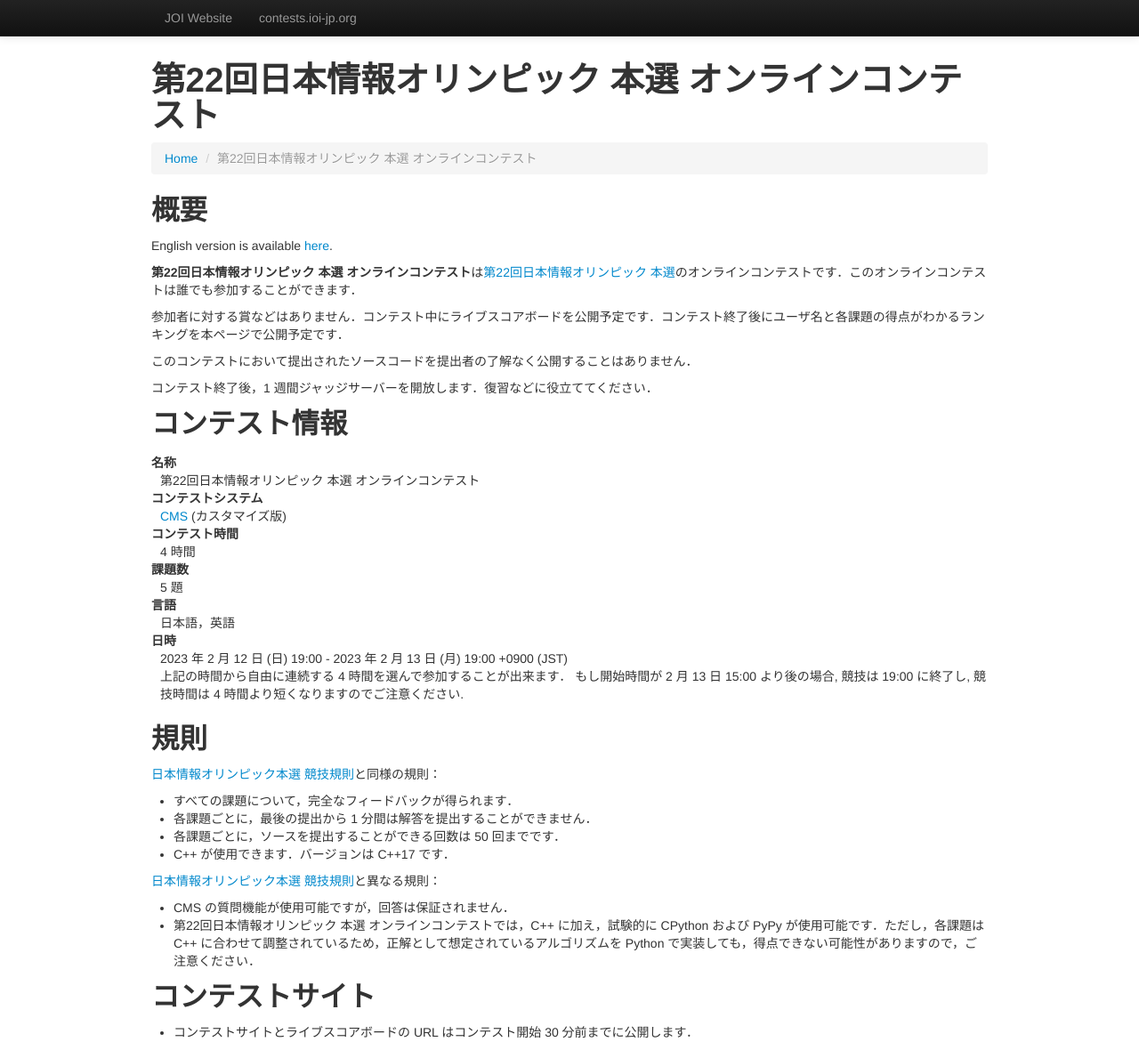
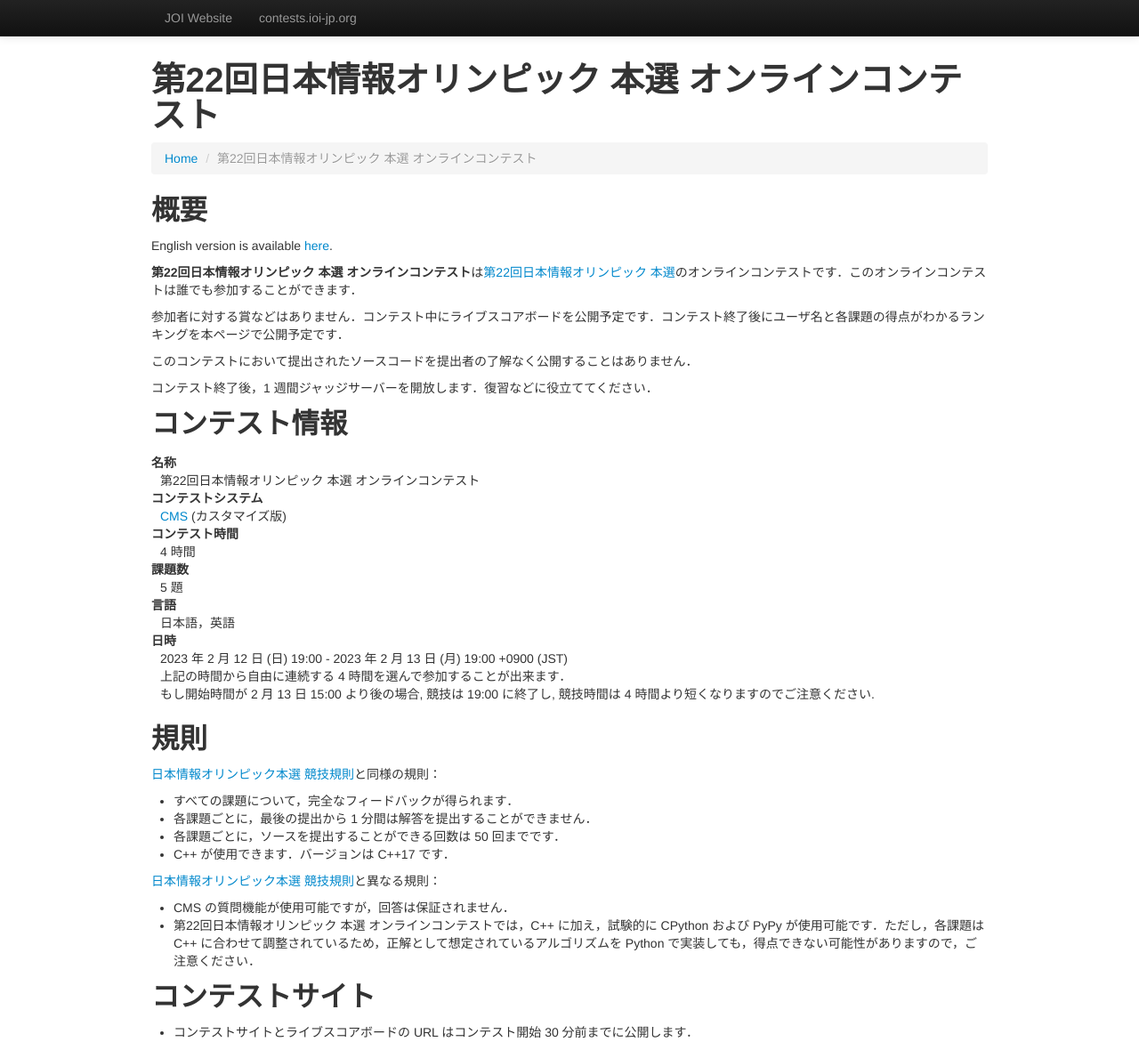
Before and after one commit to jcioi/joi-contests-site, a Jekyll site: the page built from joi-ho-2023/index.md, in a window 1280 px wide and 1180 px high. Shown: the whole window at 89% size. Built offline with Jekyll 4.4.1, drawn with Linux system fonts in a browser that asks for light colours; part of the change alters nothing that is shown.

Commit message:
fixed typo

```diff
--- a/joi-ho-2023/index.md
+++ b/joi-ho-2023/index.md
@@ -40,8 +40,8 @@ English version is available [here](./index-en.html).
 
   <dt>日時</dt>
   <dd>2023 年 2 月 12 日 (日) 19:00 - 2023 年 2 月 13 日 (月) 19:00 +0900 (JST)</dd>
-  <dd>上記の時間から自由に連続する 4 時間を選んで参加することが出来ます．
-  もし開始時間が 2 月 13 日 15:00 より後の場合, 競技は 19:00 に終了し, 競技時間は 4 時間より短くなりますのでご注意ください.</dd>
+  <dd>上記の時間から自由に連続する 4 時間を選んで参加することが出来ます．</dd>
+  <dd>もし開始時間が 2 月 13 日 15:00 より後の場合, 競技は 19:00 に終了し, 競技時間は 4 時間より短くなりますのでご注意ください.</dd>
 </dl>
 
 ## 規則
```
